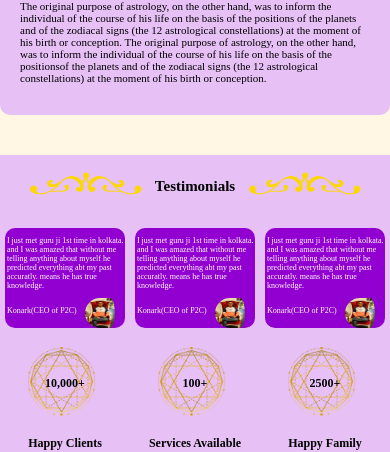
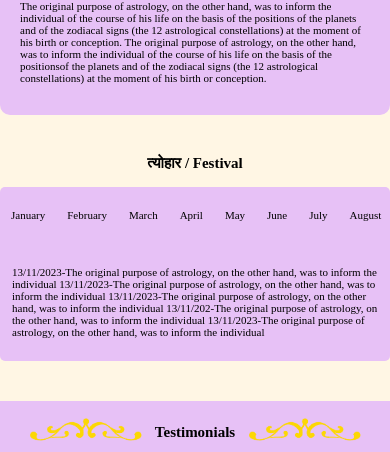
Before and after one commit to Priyanshusingh46/Guru_jii2.O, a React (Create React App) app: page / in a window 390 px wide. Shown: the part 4318-4770 px from the top of the page. Built offline with nearby package versions, Linux system fonts and the light colour scheme.

Commit message:
1st commit

```diff
--- /dev/null
+++ b/src/Components/Home/Festival.js
@@ -0,0 +1,39 @@
+import React from "react";
+import css from "../../Css/Home/festival.css"
+function Festival() {
+  return (
+    <div>
+      <div>
+        <p id="festival_lika_hua">त्योहार / Festival</p>
+        <div className="festivalmonthdiv">
+          <div className="festivalmonth">
+            <p id="months">January</p>
+            <p id="months">February</p>
+            <p id="months">March</p>
+            <p id="months">April</p>
+            <p id="months">May</p>
+            <p id="months">June</p>
+            <p id="months">July</p>
+            <p id="months">August</p>
+            <p id="months">September</p>
+            <p id="months">October</p>
+            <p id="months">November</p>
+            <p id="months">November</p>
+          </div>
+          <div className="festivaldatedescription">
+
+          <p id="festivaldatedescriptionpara">13/11/2023-The original purpose of astrology, on the other hand, was to inform the individual
+          13/11/2023-The original purpose of astrology, on the other hand, was to inform the individual
+          13/11/2023-The original purpose of astrology, on the other hand, was to inform the individual
+          13/11/202-The original purpose of astrology, on the other hand, was to inform the individual
+          13/11/2023-The original purpose of astrology, on the other hand, was to inform the individual
+          </p>
+
+          </div>
+        </div>
+      </div>
+    </div>
+  );
+}
+
+export default Festival;
--- a/src/Css/Home/aajkarashifaal.css
+++ b/src/Css/Home/aajkarashifaal.css
@@ -118,5 +118,4 @@
 #aajkarasifaltext {
   font-size: 15px;
 }
-
 }
--- /dev/null
+++ b/src/Css/Home/festival.css
@@ -0,0 +1,91 @@
+#festival_lika_hua {
+  text-align: center;
+  font-size: 34px;
+  font-weight: 600;
+}
+.festivalmonth {
+  display: flex;
+  justify-content: space-evenly;
+}
+#months {
+  font-size: 25px;
+}
+.festivalmonthdiv {
+  background: #e7c1f6;
+  margin-left: 80px;
+  margin-right: 40px;
+  margin-bottom: 40px;
+  border-radius: 10px;
+}
+.festivaldatedescription {
+  padding: 50px;
+}
+#festivaldatedescriptionpara {
+  font-size: 25px;
+}
+
+@media only screen and (max-width: 1550px) {
+  .festivalmonthdiv {
+    margin-left: 0px;
+    margin-right: 0px;
+  }
+}
+@media only screen and (max-width: 1450px) {
+  #festivaldatedescriptionpara {
+    font-size: 20px;
+  }
+  #months {
+    font-size: 20px;
+  }
+}
+@media only screen and (max-width: 1050px) {
+  #months {
+    font-size: 16px;
+  }
+  #festivaldatedescriptionpara {
+    font-size: 16px;
+  }
+}
+@media only screen and (max-width: 650px) {
+  #months {
+    font-size: 13px;
+  }
+  .festivaldatedescription {
+    padding: 12px;
+  }
+}
+@media only screen and (max-width: 550px) {
+  #festival_lika_hua {
+    text-align: center;
+    font-size: 21px;
+  }
+  #festivaldatedescriptionpara {
+    font-size: 13px;
+  }
+  #months {
+    font-size: 13px;
+    padding: 15px;
+  }
+
+  .festivalmonth {
+    display: flex;
+    justify-content: left;
+    overflow-x: scroll;
+  }
+}
+@media only screen and (max-width: 430px){
+    #festival_lika_hua {
+        text-align: center;
+        font-size: 15px;
+    }
+    #months {
+        font-size: 11px;
+        padding: 11px;
+    }
+    #festivaldatedescriptionpara {
+        font-size: 11px;
+    }
+    .festivalmonthdiv {
+        border-radius: 5px;
+    }
+}
--- a/src/Screens/Home.js
+++ b/src/Screens/Home.js
@@ -2,6 +2,7 @@ import React from "react";
 import Header from "../Components/Common/Header";
 import Aajkarashifaal from "../Components/Home/Aajkarashifaal";
 import DailyUpdate from "../Components/Home/DailyUpdate";
+import Festival from "../Components/Home/Festival";
 import Footer from "../Components/Home/Footer";
 import GuruFirstDiv from "../Components/Home/GuruFirstDiv";
 import GurujiiWord from "../Components/Home/GurujiiWord";
@@ -28,6 +29,7 @@ function Home() {
         <ResolveProblemCard />
         <GurujiiWord />
         <Aajkarashifaal />
+        <Festival />
         <Testimonial />
       </div>
       <Footer />
```
